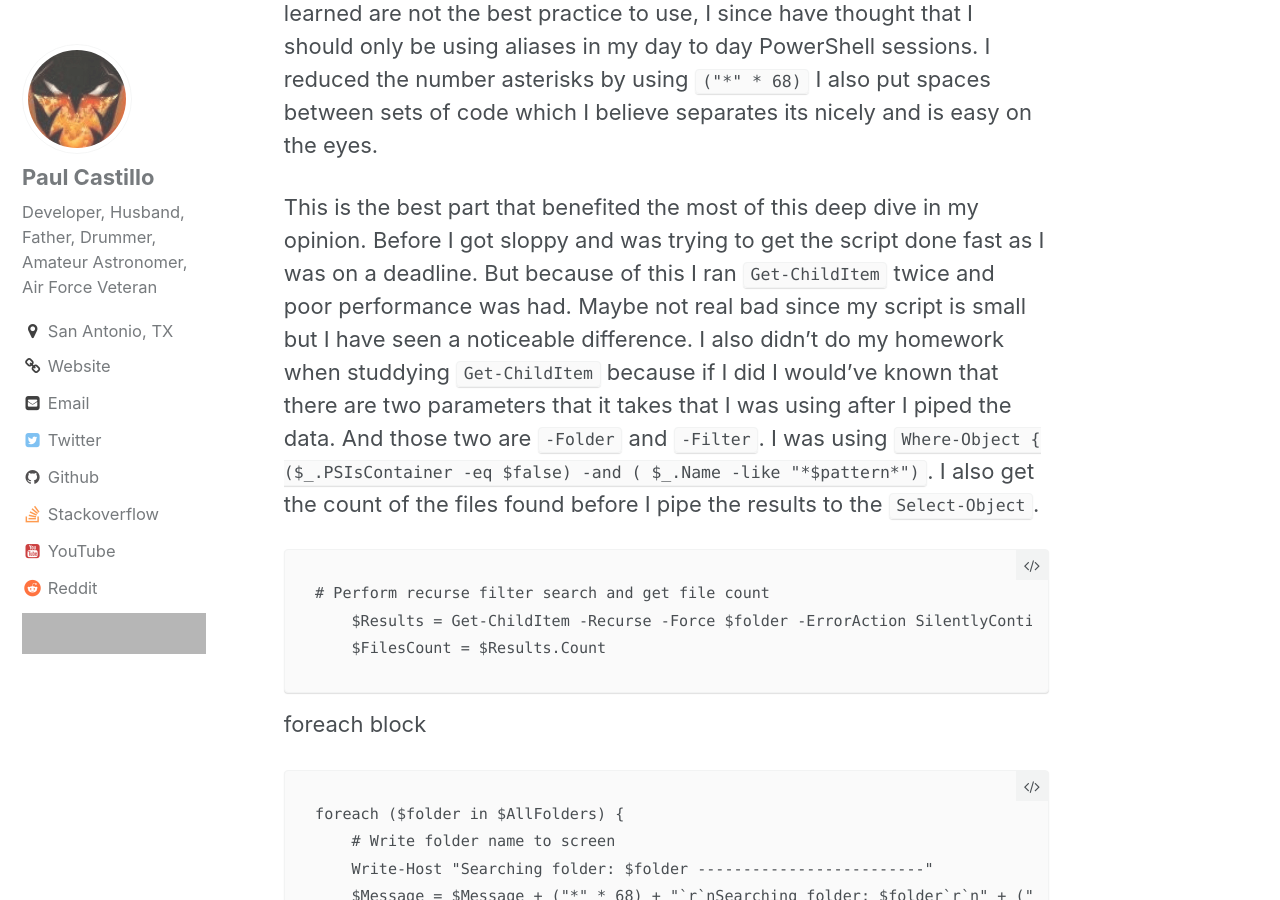
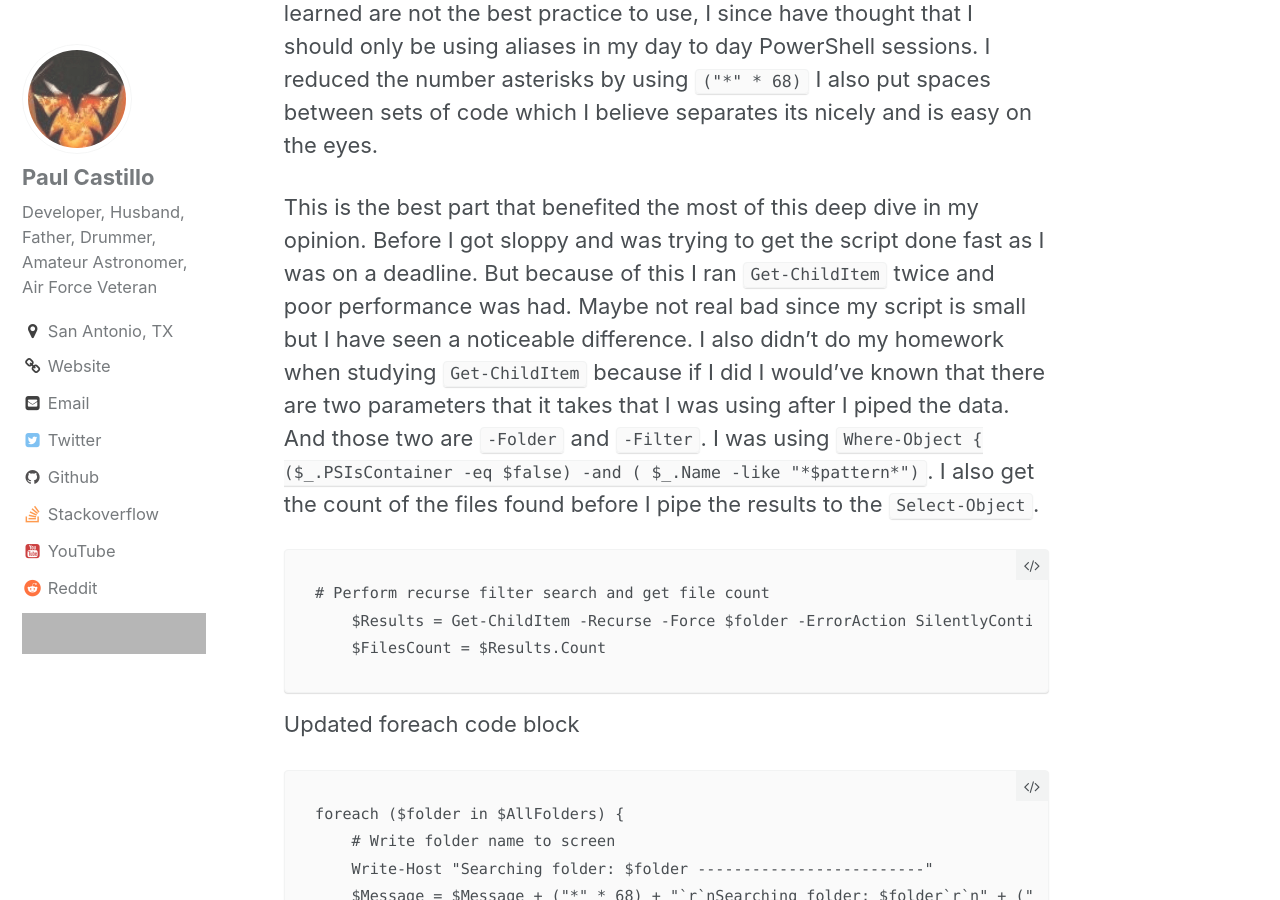
Before and after one commit to pcast01/pcast01.github.io, a Jekyll site: the page built from _posts/2017-01-08-Updated-Custom-Windows-Search-Files-Powershell.md, in a window 1280 px wide and 900 px high, scrolled down 6426 px. Built offline with Jekyll 4.4.1, drawn with Linux system fonts in a browser that asks for light colours; comment, search, counter and statistics services are not loaded; grey boxes are pictures that could not be loaded.

Commit message:
Updated spelling and headers.

```diff
--- a/_posts/2017-01-08-Updated-Custom-Windows-Search-Files-Powershell.md
+++ b/_posts/2017-01-08-Updated-Custom-Windows-Search-Files-Powershell.md
@@ -151,13 +151,13 @@ The original setup of the 2 `foreach` loops were at best messy and not streamlin
 
 The new `foreach` loops. Right away the readability is greatly improved. I changed the `$folders` variable to `$AllFolders` and the same with `$patterns` to `$AllPatterns`. I also now am not using aliases as I have learned are not the best practice to use, I since have thought that I should only be using aliases in my day to day PowerShell sessions. I reduced the number asterisks by using `("*" * 68)` I also put spaces between sets of code which I believe separates its nicely and is easy on the eyes.
 
-This is the best part that benefited the most of this deep dive in my opinion. Before I got sloppy and was trying to get the script done fast as I was on a deadline. But because of this I ran `Get-ChildItem` twice and poor performance was had. Maybe not real bad since my script is small but I have seen a noticeable difference. I also didn't do my homework when studdying `Get-ChildItem` because if I did I would've known that there are two parameters that it takes that I was using after I piped the data. And those two are `-Folder` and `-Filter`. I was using `Where-Object { ($_.PSIsContainer -eq $false) -and  ( $_.Name -like "*$pattern*")`. I also get the count of the files found before I pipe the results to the `Select-Object`.
+This is the best part that benefited the most of this deep dive in my opinion. Before I got sloppy and was trying to get the script done fast as I was on a deadline. But because of this I ran `Get-ChildItem` twice and poor performance was had. Maybe not real bad since my script is small but I have seen a noticeable difference. I also didn't do my homework when studying `Get-ChildItem` because if I did I would've known that there are two parameters that it takes that I was using after I piped the data. And those two are `-Folder` and `-Filter`. I was using `Where-Object { ($_.PSIsContainer -eq $false) -and  ( $_.Name -like "*$pattern*")`. I also get the count of the files found before I pipe the results to the `Select-Object`.
 
     # Perform recurse filter search and get file count
         $Results = Get-ChildItem -Recurse -Force $folder -ErrorAction SilentlyContinue -File -Filter "*$pattern*"
         $FilesCount = $Results.Count
 
-foreach block
+Updated foreach code block
 
     foreach ($folder in $AllFolders) {
         # Write folder name to screen
```
